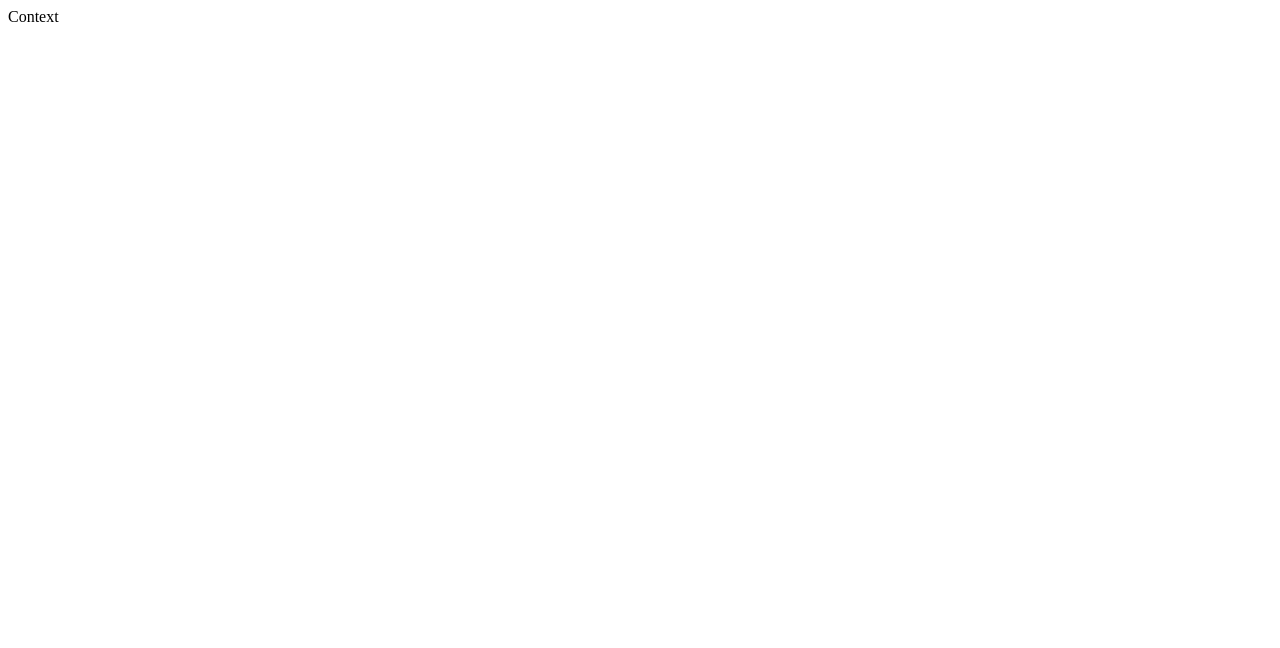
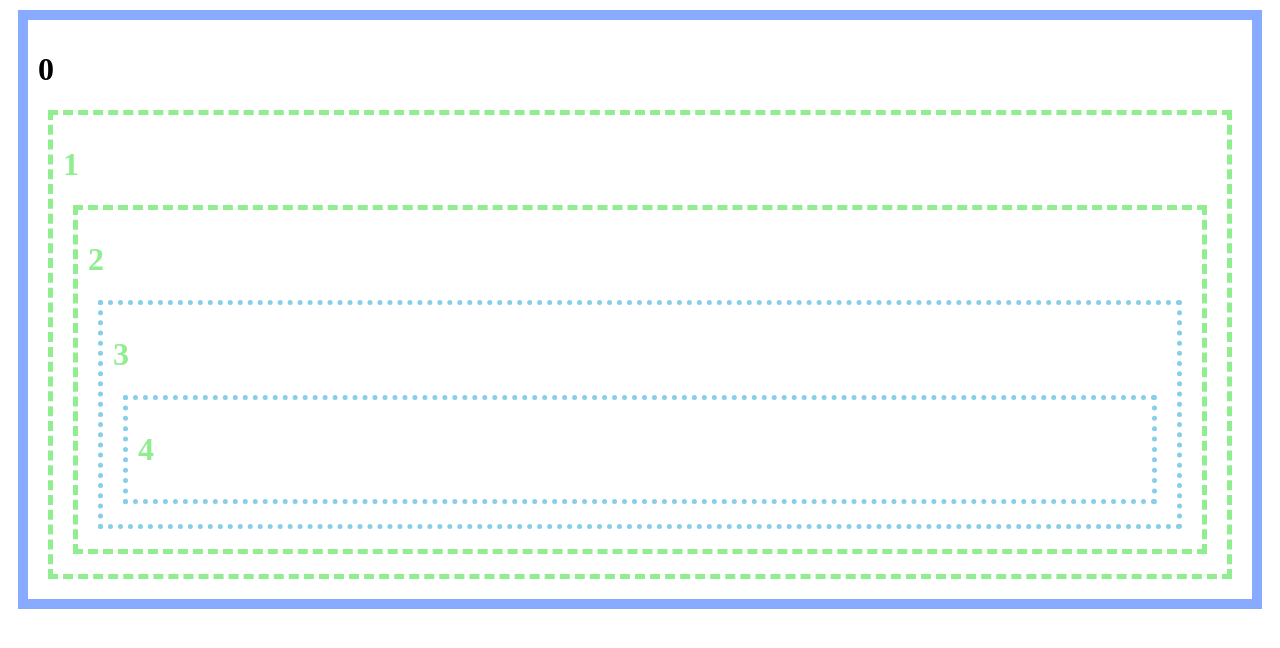
Before and after one commit to hyoungqu23/TIL_elice, a React (Create React App) app in the folder React/w12/react-example/: page / in a window 1280 px wide. Shown: the top 648 px of the page. Built offline with nearby package versions, Linux system fonts and the light colour scheme.

Commit message:
[0620] Context API 활용

```diff
--- /dev/null
+++ b/React/w12/react-example/src/components/Context.css
@@ -0,0 +1,5 @@
+div {
+  border: 10px solid #8af;
+  margin: 10px;
+  padding: 10px;
+}
--- a/React/w12/react-example/src/components/Context.js
+++ b/React/w12/react-example/src/components/Context.js
@@ -1,5 +1,60 @@
-const App = () => {
-  return <div>Context</div>;
+import { createContext, useContext } from 'react';
+import './Context.css';
+
+const themeDefault = {
+  color: 'lightgreen',
+  border: '5px dashed lightgreen',
 };
 
+const context = createContext(themeDefault);
+
+function App() {
+  return (
+    <>
+      <h1>0</h1>
+      <Child1></Child1>
+    </>
+  );
+}
+
+function Child1() {
+  const theme = useContext(context);
+  return (
+    <div style={theme}>
+      <h1>1</h1>
+      <Child2></Child2>
+    </div>
+  );
+}
+
+function Child2() {
+  const theme = useContext(context);
+  return (
+    <div style={theme}>
+      <h1>2</h1>
+      <context.Provider value={{ ...theme, border: '5px dotted skyblue' }}>
+        <Child3></Child3>
+      </context.Provider>
+    </div>
+  );
+}
+
+function Child3() {
+  const theme = useContext(context);
+  return (
+    <div style={theme}>
+      <h1>3</h1>
+      <Child4></Child4>
+    </div>
+  );
+}
+
+function Child4() {
+  const theme = useContext(context);
+  return (
+    <div style={theme}>
+      <h1>4</h1>
+    </div>
+  );
+}
 export default App;
```
